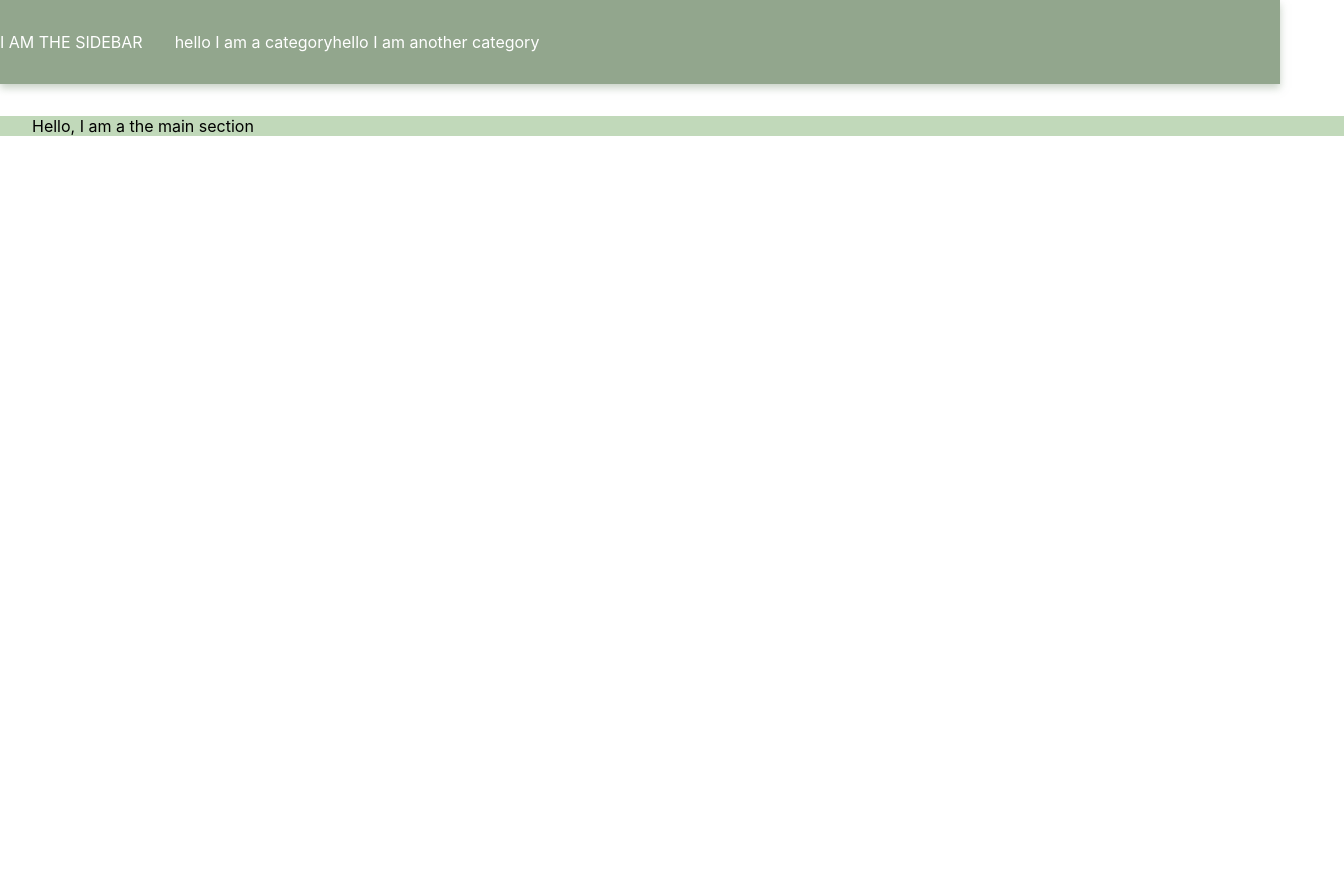
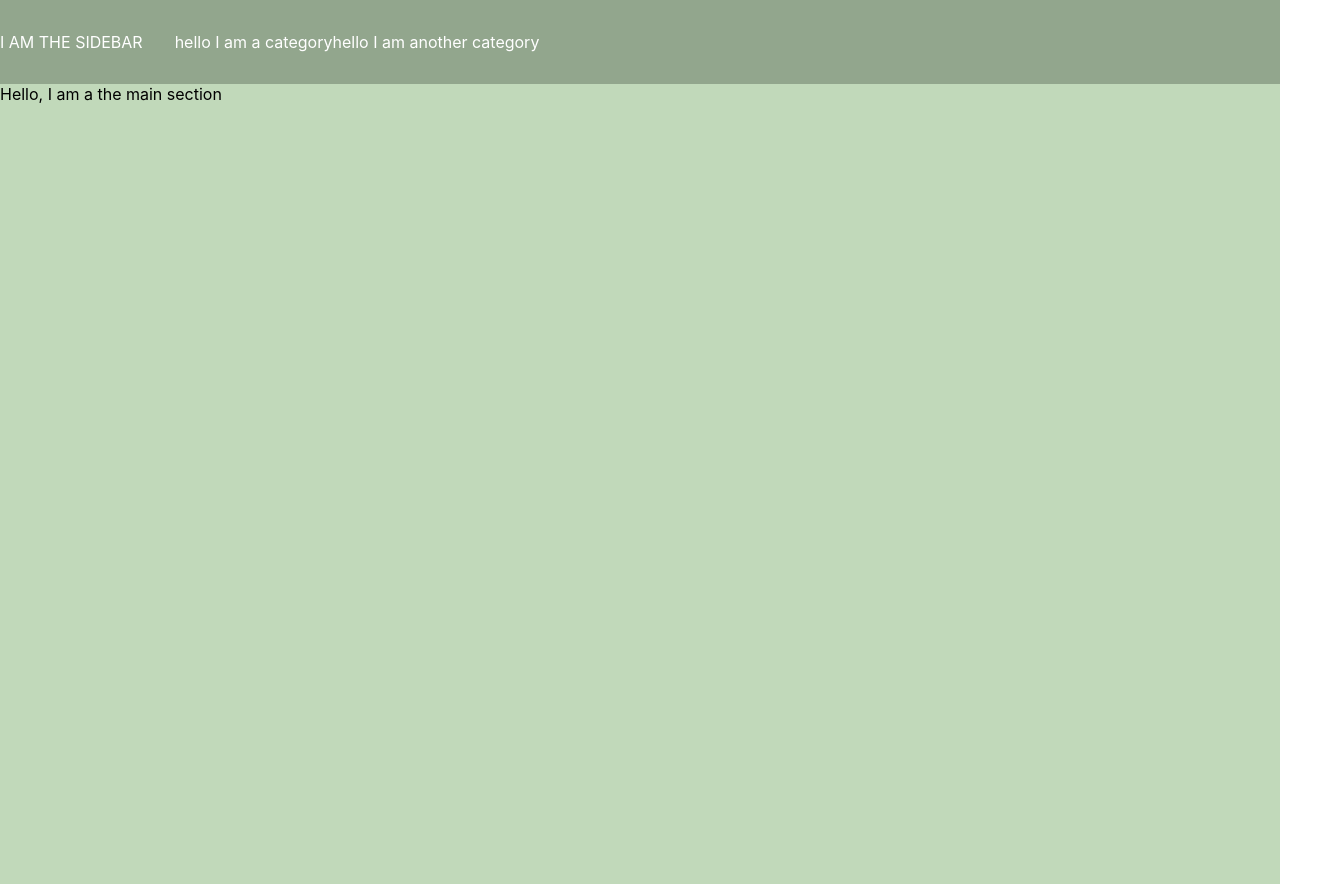
Before and after one commit to anneloes94/fridge-inventory, a React (Create React App) app: page / in a window 1280 px wide. Shown: the whole page, 1344 px wide, since content can reach past the window. Before the commit the page ends 800 px from the top, so only its background shows below. Built offline with nearby package versions, Linux system fonts and the light colour scheme.

Commit message:
some style changes
Signed-off-by: Anneloes <anneloes9405@hotmail.com>

```diff
--- a/src/App.scss
+++ b/src/App.scss
@@ -30,8 +30,7 @@
   display: flex;
   flex-direction: row;
   justify-content: flex-start;
-  margin: 2rem 0;
-  padding: 0 $spacing;
   width: 100%;
+  height: 100vh;
   background-color: $light-background;
 }
```
